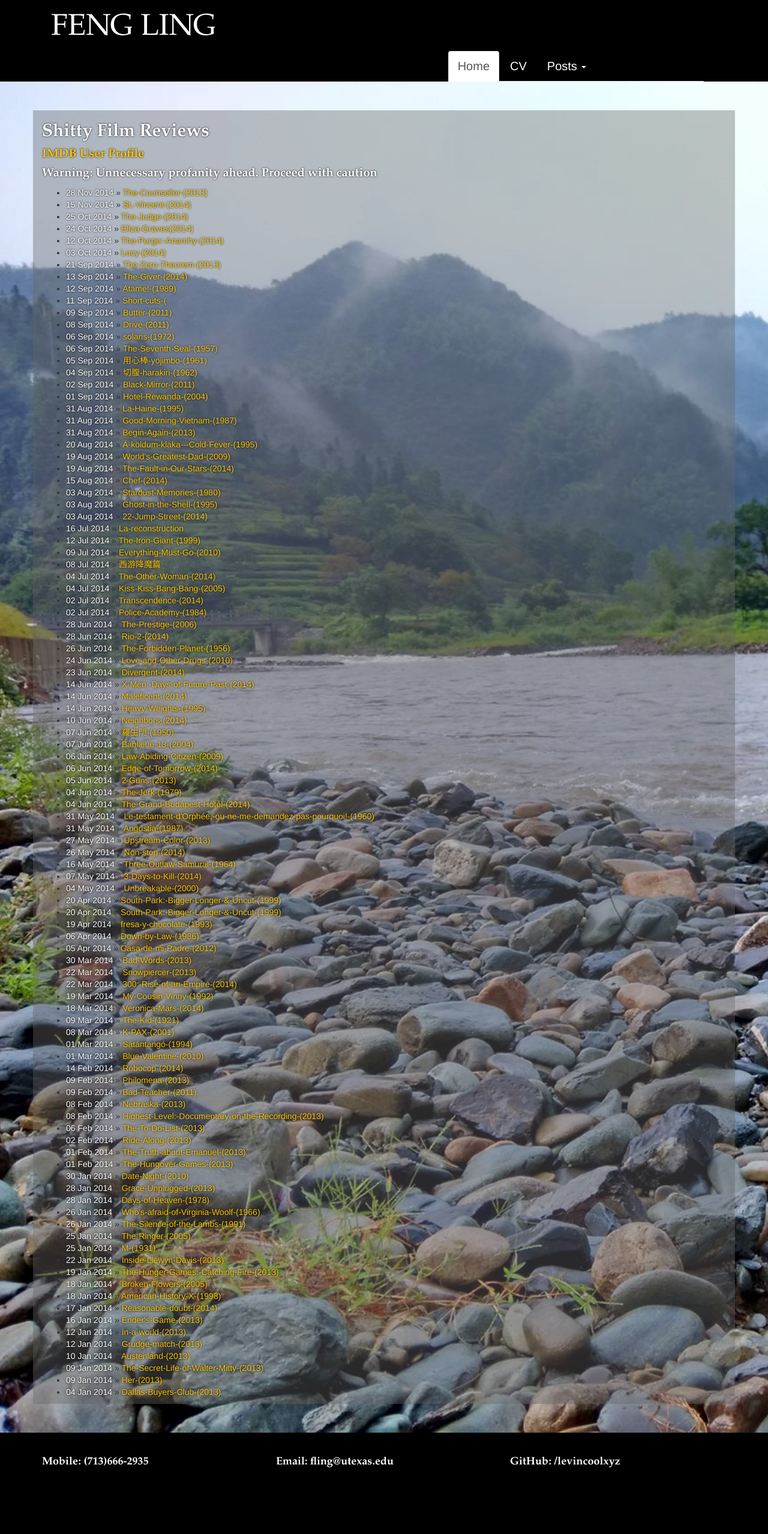
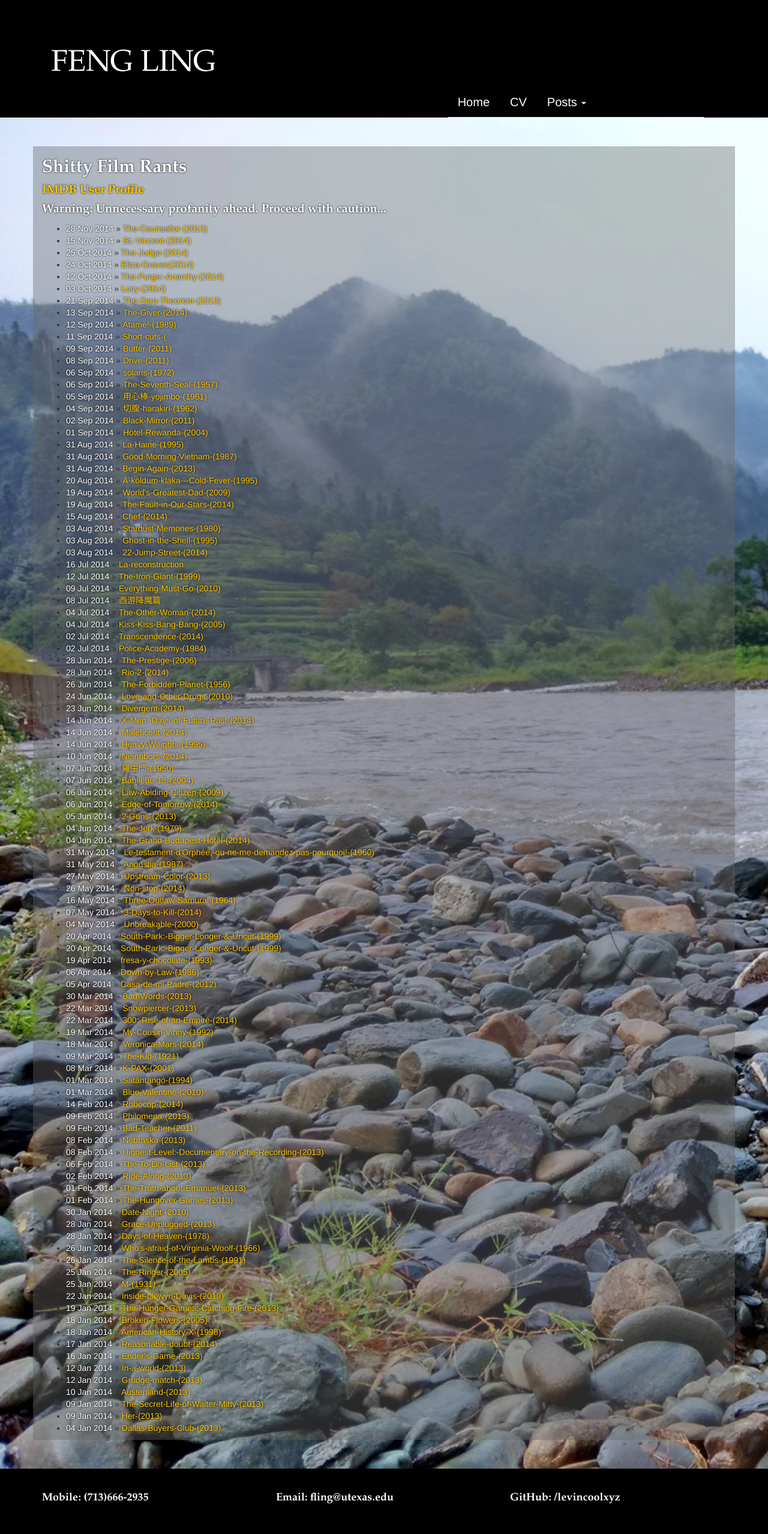
Before and after one commit to levincoolxyz/levincoolxyz.github.io, a Jekyll site: the page built from movrev/index.html, in a window 1280 px wide. Shown: the whole page at 60% size. Built offline with Jekyll 4.4.1, drawn with Linux system fonts in a browser that asks for light colours; before the commit the page ends 2458 px from its top, so only the background shows below that.

Commit message:
gotosleep

```diff
--- a/_layouts/default.html
+++ b/_layouts/default.html
@@ -22,7 +22,7 @@
 			<div class="container col-md-4 col-md-offset-7">
 				<div class="row">
 					<ul class="nav nav-tabs">
-						<li class="active"><a href="/">Home</a></li>
+						<li><a href="/">Home</a></li>
 						<li><a href="/cv">CV</a></li>
 						<li class="dropdown">
 							<a href="#" data-toggle="dropdown" class="dropdown-toggle">Posts <b class="caret"></b></a>
--- a/index.html
+++ b/index.html
@@ -18,6 +18,7 @@ title: FENG LING
 			you you you you </p>
 		</div>
 	</div>
+</div>
 
 <div id="gtmtexttest" class="container col-md-12">
 	<h3>If I were a Springer-Verlag Graduate Text in Mathematics,...</h3>
--- a/movrev/index.html
+++ b/movrev/index.html
@@ -1,12 +1,12 @@
 ---
 layout: default
-title: Shitty Film Reviews
+title: Shitty Film Rants
 ---
 	<h2>{{ page.title }}</h2>
 
 	<h4><a id="imdb" href="http://www.imdb.com/user/ur30800871/?ref_=nb_usr_prof_0">IMDB User Profile</a><h4>
 
-	<h4>Warning: Unnecessary profanity ahead. Proceed with caution</h4>
+	<h4>Warning: Unnecessary profanity ahead. Proceed with caution...</h4>
 	<ul class="review">
 
 	  {% for review in site.posts %}
--- a/stylesheets/main.css
+++ b/stylesheets/main.css
@@ -1,4 +1,6 @@
 body {
+    padding-top: 60px;
+    padding-bottom: 40px;
 	background-color: black;
 }
 
@@ -55,8 +57,24 @@ footer img {
 	text-shadow: 0px 0px 3px #000;
 }
 
+.dropdown-menu .sub-menu {
+    left: 100%;
+    position: absolute;
+    top: 0;
+    visibility: hidden;
+    margin-top: -1px;
+}
+
+.dropdown-menu li:hover .sub-menu {
+    visibility: visible;
+}
+
 .dropdown:hover .dropdown-menu {
     display: block;
+}
+
+.nav-tabs .dropdown-menu, .nav-pills .dropdown-menu, .navbar .dropdown-menu {
+    margin-top: 0;
 }
 
 .jumbotron {
```
